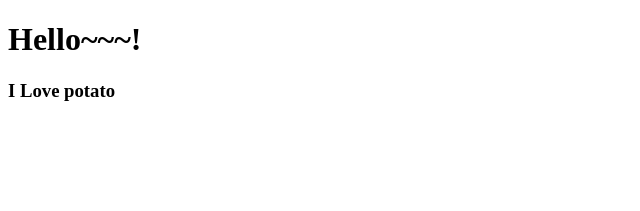
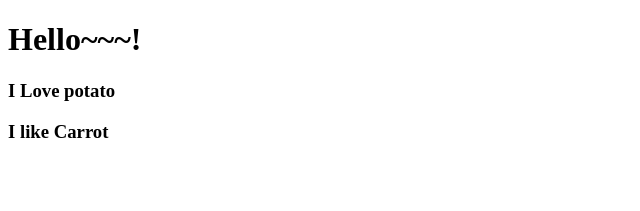
Before and after one commit to dyson716/react-for-beginners2, a React (Create React App) app: page / in a window 1280 px wide. Shown: the top 211 px of the page, without its empty margins (0-640 px from the left). Built offline with nearby package versions, Linux system fonts and the light colour scheme.

Commit message:
Add Carrot

```diff
--- a/src/App.js
+++ b/src/App.js
@@ -1,11 +1,16 @@
 import React from "react";
 import Potato from './Potato';
+
+function Carrot() {
+  return <h3>I like Carrot</h3>;
+}
 
 function App() {
   return (
     <div>
       <h1>Hello~~~!</h1>
       <Potato />
+      <Carrot />
     </div>
   );
 }
```
